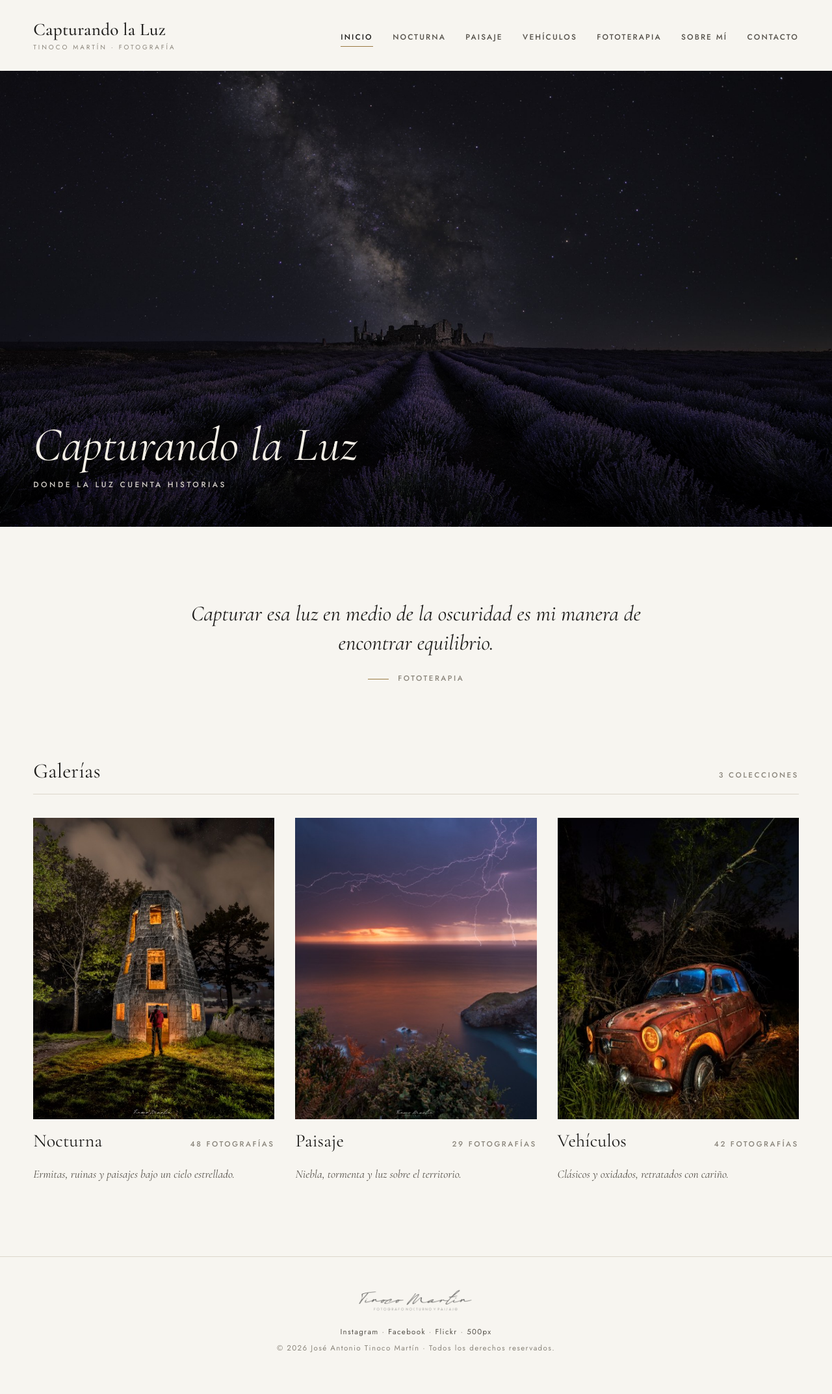
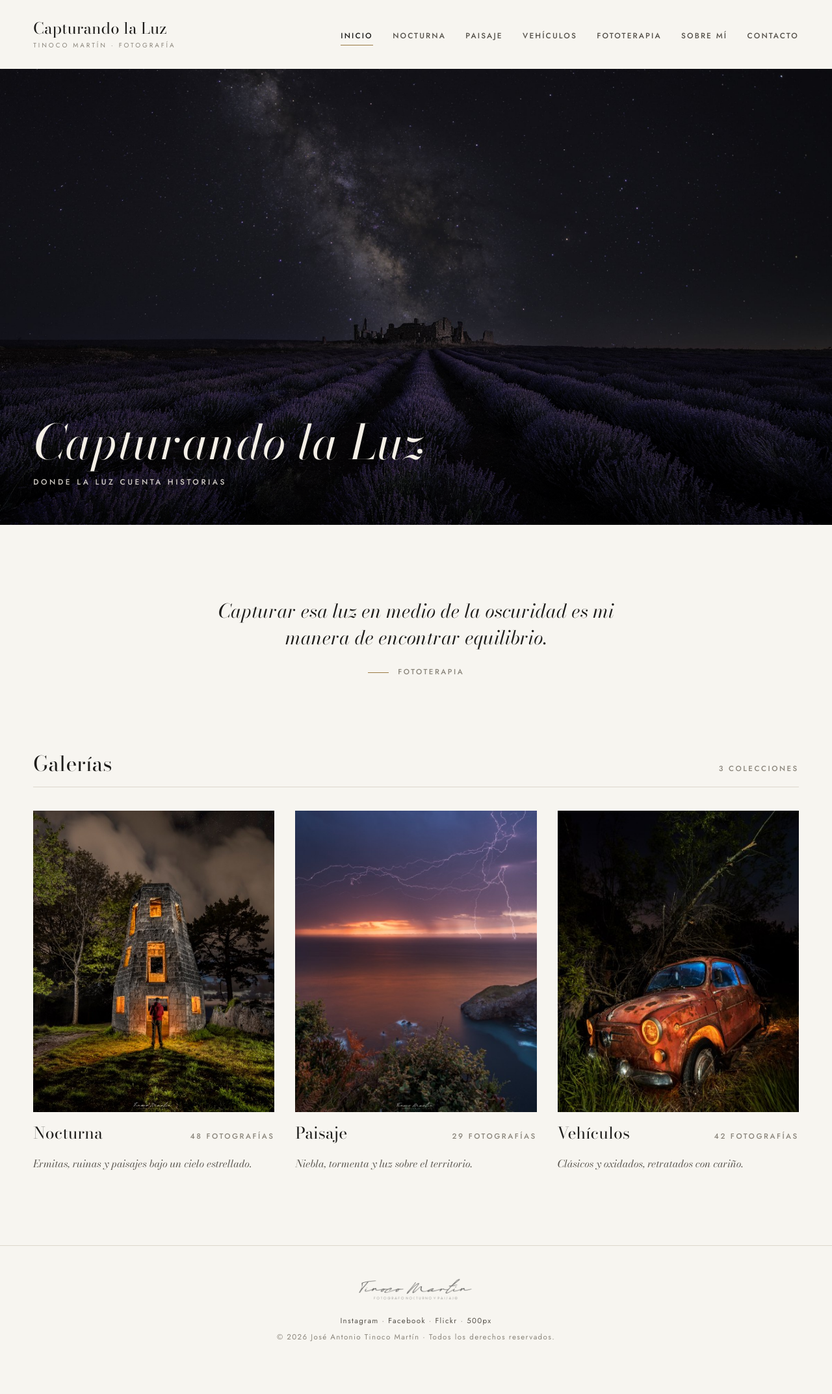
Before and after one commit to tinocomartin/tinocomartin.github.io, a Jekyll site: the page built from index.html, in a window 1280 px wide. Shown: the whole page at 65% size. Built offline with Jekyll 4.4.1, drawn with Linux system fonts in a browser that asks for light colours.

Commit message:
Tipografía Didot (Bodoni Moda fuera de Apple) en lugar de Cormorant Garamond
Co-Authored-By: Claude Opus 5.5 <noreply@anthropic.com>
Claude-Session: https://claude.ai/code/session_01QiCEdhmeHHGEGuoAMLNEDE

```diff
--- a/_layouts/default.html
+++ b/_layouts/default.html
@@ -28,8 +28,7 @@
   <link rel="apple-touch-icon" href="{{ '/assets/logo/apple-touch-icon.png' | relative_url }}">
   {% if page.precarga %}<link rel="preload" as="image" href="{{ page.precarga | relative_url }}" fetchpriority="high">{% endif %}
 
-  <!-- Tipografías: Cormorant Garamond (títulos y textos) + Jost (menú y etiquetas), alojadas en la web -->
-  <link rel="preload" href="{{ '/assets/fonts/cormorant-garamond-latin-400-normal.woff2' | relative_url }}" as="font" type="font/woff2" crossorigin>
+  <!-- Tipografías: Didot / Bodoni Moda (títulos y textos) + Jost (menú y etiquetas), alojadas en la web -->
   <link rel="preload" href="{{ '/assets/fonts/jost-latin-500-normal.woff2' | relative_url }}" as="font" type="font/woff2" crossorigin>
 
   <link rel="stylesheet" href="{{ '/css/style.css' | relative_url }}">
--- a/css/style.css
+++ b/css/style.css
@@ -1,26 +1,27 @@
 /* ============================================================
    Capturando la Luz — hoja de estilos
    Dos tipografías en toda la web:
-   - Cormorant Garamond: títulos y textos literarios
+   - Didot (Bodoni Moda fuera de Apple): títulos y textos literarios
    - Jost: menú, etiquetas y textos breves
    Colores en variables: modo claro y modo oscuro automáticos.
    ============================================================ */
 
-/* Tipografías alojadas en la propia web (sin depender de Google).
-   Licencia SIL Open Font License 1.1 — Cormorant Garamond (Christian Thalmann) y Jost (Owen Earl). */
-@font-face { font-family: "Cormorant Garamond"; font-style: normal; font-weight: 400; font-display: swap;
-  src: url("../assets/fonts/cormorant-garamond-latin-400-normal.woff2") format("woff2"); }
-@font-face { font-family: "Cormorant Garamond"; font-style: normal; font-weight: 500; font-display: swap;
-  src: url("../assets/fonts/cormorant-garamond-latin-500-normal.woff2") format("woff2"); }
-@font-face { font-family: "Cormorant Garamond"; font-style: italic; font-weight: 400; font-display: swap;
-  src: url("../assets/fonts/cormorant-garamond-latin-400-italic.woff2") format("woff2"); }
+/* Tipografías.
+   - Serif: Didot. En Mac, iPhone e iPad se usa la Didot del propio sistema; en el resto de
+     dispositivos (Windows, Android), Bodoni Moda, de la misma familia (didona) y alojada aquí.
+   - Palo seco: Jost.
+   Licencia SIL Open Font License 1.1 — Bodoni Moda (Owen Earl) y Jost (Owen Earl). */
+@font-face { font-family: "Bodoni Moda"; font-style: normal; font-weight: 400 900; font-display: swap;
+  src: url("../assets/fonts/bodoni-moda-latin-opsz-normal.woff2") format("woff2"); }
+@font-face { font-family: "Bodoni Moda"; font-style: italic; font-weight: 400 900; font-display: swap;
+  src: url("../assets/fonts/bodoni-moda-latin-opsz-italic.woff2") format("woff2"); }
 @font-face { font-family: "Jost"; font-style: normal; font-weight: 400; font-display: swap;
   src: url("../assets/fonts/jost-latin-400-normal.woff2") format("woff2"); }
 @font-face { font-family: "Jost"; font-style: normal; font-weight: 500; font-display: swap;
   src: url("../assets/fonts/jost-latin-500-normal.woff2") format("woff2"); }
 
 :root {
-  --serif: "Cormorant Garamond", Georgia, "Times New Roman", serif;
+  --serif: "Didot", "Bodoni Moda", "Didot LT STD", "Bodoni 72", Georgia, serif;
   --sans: "Jost", "Helvetica Neue", Arial, sans-serif;
 
   /* Modo claro: papel cálido */
@@ -39,7 +40,8 @@
   color-scheme: light dark;
 }
 
-/* Modo oscuro: noche, no negro puro */
+/* Modo oscuro: noche, no negro puro.
+   (Las didonas tienen trazos muy finos: en oscuro se engrosan un poco para leerse bien) */
 @media (prefers-color-scheme: dark) {
   :root {
     --bg: #0f0f10;
@@ -76,6 +78,7 @@ img { max-width: 100%; display: block; }
 h1, h2, h3 {
   font-family: var(--serif);
   font-weight: 400;
+  font-optical-sizing: auto;
   line-height: 1.15;
   letter-spacing: 0.005em;
 }
@@ -131,8 +134,8 @@ button:focus-visible {
 .logo-title {
   display: block;
   font-family: var(--serif);
-  font-size: 1.7rem;
-  font-weight: 500;
+  font-size: 1.5rem;
+  font-weight: 400;
   line-height: 1;
   letter-spacing: 0.01em;
 }
@@ -250,8 +253,8 @@ button:focus-visible {
 .home-quote blockquote {
   font-family: var(--serif);
   font-style: italic;
-  font-size: clamp(1.5rem, 2.6vw, 2.1rem);
-  line-height: 1.35;
+  font-size: clamp(1.3rem, 2.3vw, 1.85rem);
+  line-height: 1.4;
   color: var(--ink);
 }
 .home-quote .eyebrow { display: inline-block; margin-top: 1.4rem; text-decoration: none; transition: color 0.25s ease; }
@@ -309,7 +312,7 @@ button:focus-visible {
   padding-top: 1.1rem;
 }
 .category-caption h3 {
-  font-size: 1.75rem;
+  font-size: 1.55rem;
   transition: color 0.3s ease;
 }
 .category-card:hover h3 { color: var(--accent); }
@@ -319,7 +322,7 @@ button:focus-visible {
   margin-top: 0.3rem;
   font-family: var(--serif);
   font-style: italic;
-  font-size: 1.1rem;
+  font-size: 0.98rem;
   color: var(--ink-soft);
 }
 .category-caption { flex-wrap: wrap; }
@@ -345,11 +348,14 @@ button:focus-visible {
   max-width: 38rem;
   margin: 0 auto;
   font-family: var(--serif);
-  font-size: 1.28rem;
-  line-height: 1.7;
+  font-size: 1.15rem;
+  line-height: 1.8;
   color: var(--ink);
 }
 .prose p { margin-bottom: 1.15em; }
+@media (prefers-color-scheme: dark) {
+  .prose, .lb-text p { font-weight: 450; }
+}
 .prose > p:first-of-type::first-letter,
 .about-text > p:first-of-type::first-letter {
   float: left;
@@ -407,7 +413,7 @@ button:focus-visible {
 .social-list li { margin: 0.6rem 0; }
 .social-list a {
   font-family: var(--serif);
-  font-size: 1.6rem;
+  font-size: 1.4rem;
   text-decoration: none;
   border-bottom: 1px solid var(--rule);
   transition: border-color 0.3s ease, color 0.3s ease;
@@ -433,7 +439,7 @@ button:focus-visible {
 .gallery-desc {
   font-family: var(--serif);
   font-style: italic;
-  font-size: 1.25rem;
+  font-size: 1.08rem;
   color: var(--ink-soft);
   max-width: 34rem;
   margin-top: 0.5rem;
@@ -477,7 +483,7 @@ button:focus-visible {
   left: 0; right: 0; bottom: 0;
   padding: 2.5rem 1rem 0.85rem;
   font-family: var(--serif);
-  font-size: 1.15rem;
+  font-size: 1rem;
   color: #fff;
   background: linear-gradient(to top, rgba(0,0,0,0.65), rgba(0,0,0,0));
   opacity: 0;
@@ -649,7 +655,7 @@ button:focus-visible {
   margin-top: 1rem;
   font-family: var(--serif);
   font-style: italic;
-  font-size: 1.15rem;
+  font-size: 1rem;
   color: var(--lb-soft);
   text-align: center;
 }
@@ -679,7 +685,7 @@ button:focus-visible {
   margin: 0 0 1.6rem;
   font-family: var(--serif);
   font-weight: 400;
-  font-size: 2.4rem;
+  font-size: 2.1rem;
   line-height: 1.1;
   color: #f6f1e8;
 }
@@ -693,8 +699,8 @@ button:focus-visible {
 }
 .lb-text p {
   font-family: var(--serif);
-  font-size: 1.24rem;
-  line-height: 1.7;
+  font-size: 1.08rem;
+  line-height: 1.8;
   color: #d8d2c7;
   margin: 0 0 1.1em;
   max-width: 60ch;
@@ -770,8 +776,8 @@ button:focus-visible {
     margin: 1.5rem 1.5rem 0;
     padding: 1.75rem 0 0;
   }
-  .lb-title { font-size: 2rem; }
-  .lb-text p { font-size: 1.15rem; }
+  .lb-title { font-size: 1.75rem; }
+  .lb-text p { font-size: 1.02rem; }
 }
 
 /* ============ Adaptación a pantallas ============ */
@@ -807,7 +813,7 @@ button:focus-visible {
   .categories-grid { grid-template-columns: 1fr; }
   .category-media { aspect-ratio: 4 / 3; }
   .gallery-grid { --row: 140px; gap: 6px; }
-  .prose { font-size: 1.2rem; }
+  .prose { font-size: 1.05rem; }
   .section-head h2 { font-size: 1.7rem; }
 }
 
```
Also changed, not shown: README.md, assets/fonts/bodoni-moda-latin-opsz-italic.woff2 (added), assets/fonts/bodoni-moda-latin-opsz-normal.woff2 (added), assets/fonts/cormorant-garamond-latin-400-italic.woff2 (deleted), assets/fonts/cormorant-garamond-latin-400-normal.woff2 (deleted), assets/fonts/cormorant-garamond-latin-500-normal.woff2 (deleted).
